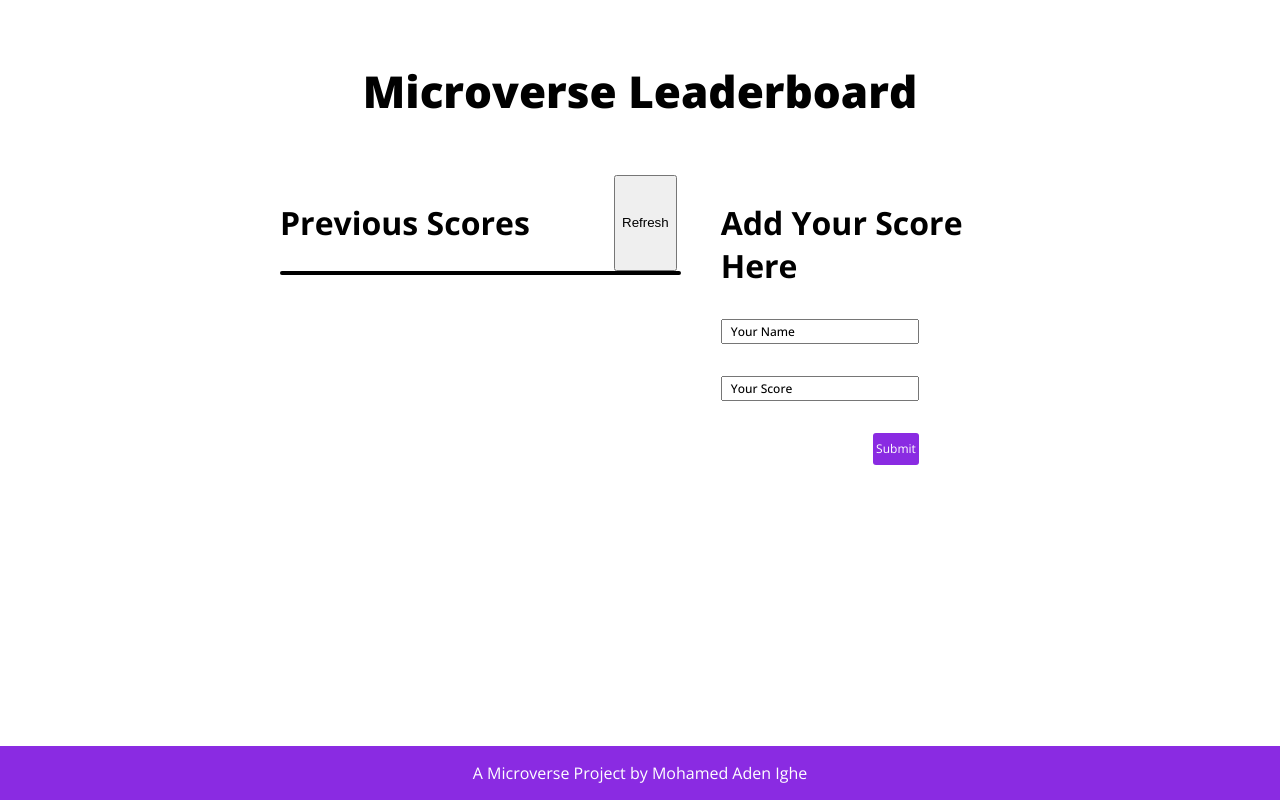
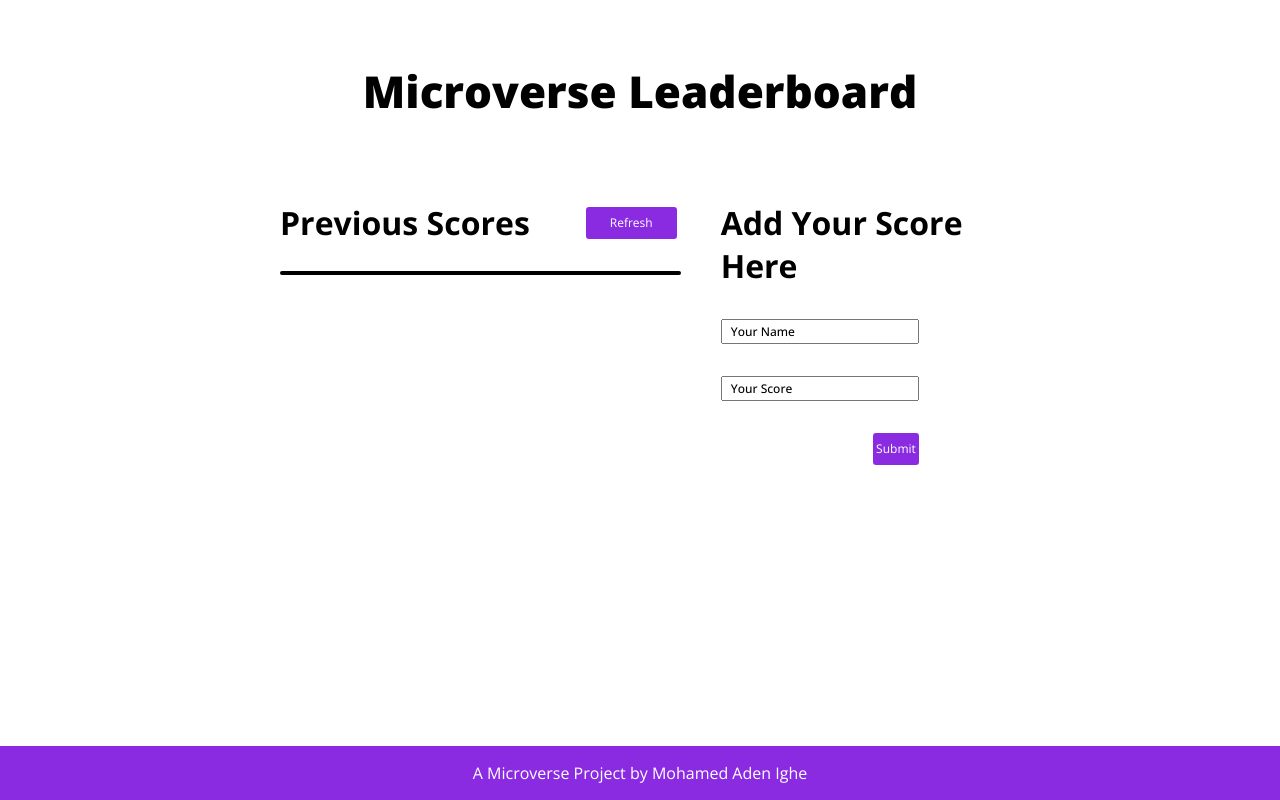
Before and after one commit to katarighe/microverse-leaderboard, a website built with webpack: page src/index.html in a window 1280 px wide. Built offline with nearby package versions, Linux system fonts and the light colour scheme; no server answers.

Commit message:
Fix tag error on the refresh button

```diff
--- a/src/style.css
+++ b/src/style.css
@@ -38,7 +38,7 @@
   justify-content: space-between;
 }
 
-.button {
+.refresh-button {
   font-family: 'Open Sans', sans-serif;
   align-self: center;
   background-color: blueviolet;
```
